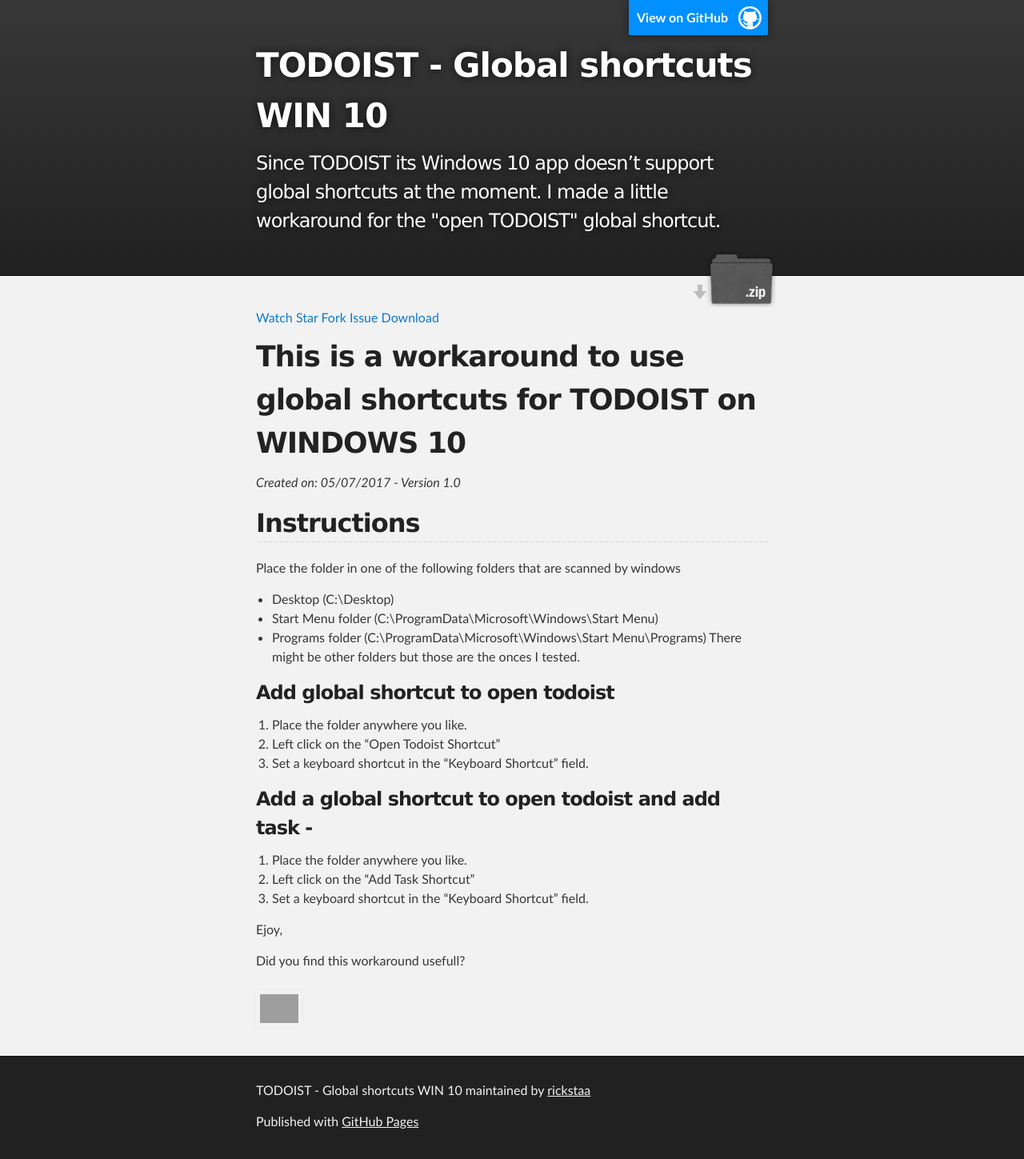
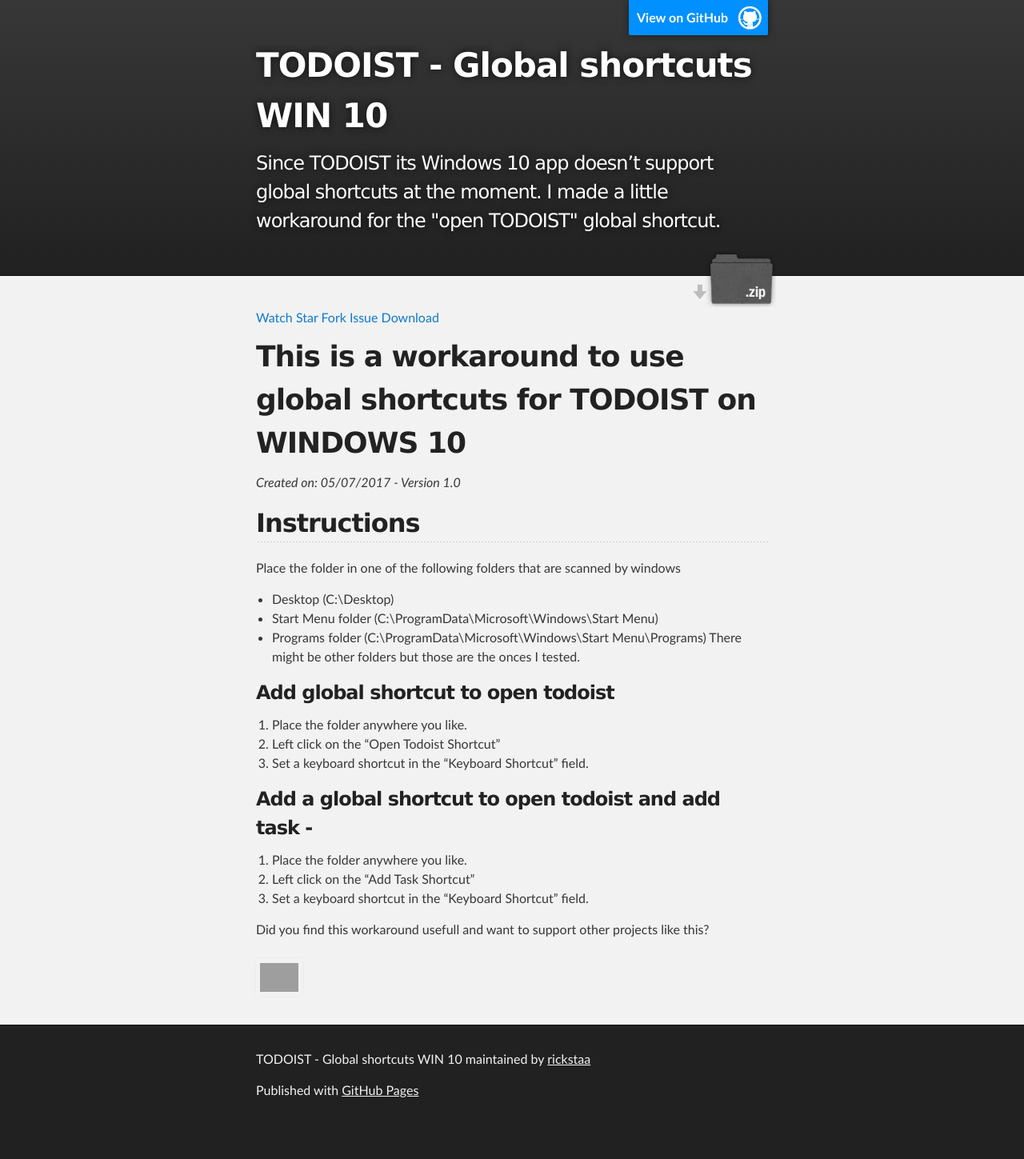
Before and after one commit to rickstaa/todoist-global-shortcuts-WIN10, a Jekyll site: the page built from index.md, in a window 1280 px wide. Shown: the whole page at 80% size. Built offline with Jekyll 4.4.1, drawn with Linux system fonts in a browser that asks for light colours; our own code applies the rules of GitHub Pages for plain Markdown files; after the commit the page ends 1410 px from its top, so only the background shows below that; grey boxes are pictures that could not be loaded.

Commit message:
Update index.md

```diff
--- a/index.md
+++ b/index.md
@@ -19,6 +19,4 @@ There might be other folders but those are the onces I tested.
 2. Left click on the "Add Task Shortcut"
 3. Set a keyboard shortcut in the "Keyboard Shortcut" field.
 
-Ejoy,
-
-Did you find this workaround usefull?
+Did you find this workaround usefull and want to support other projects like this?
```
